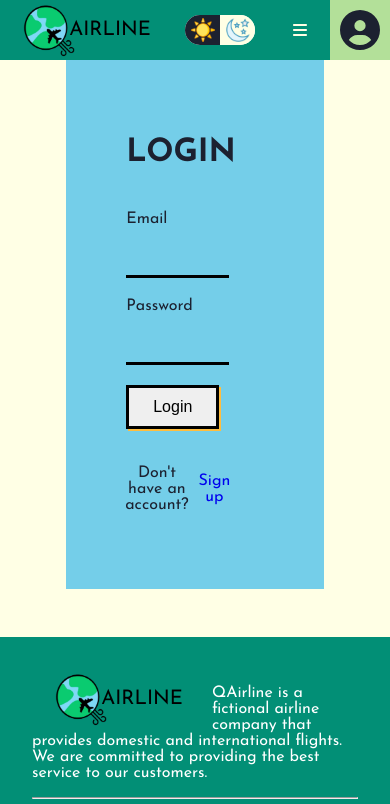
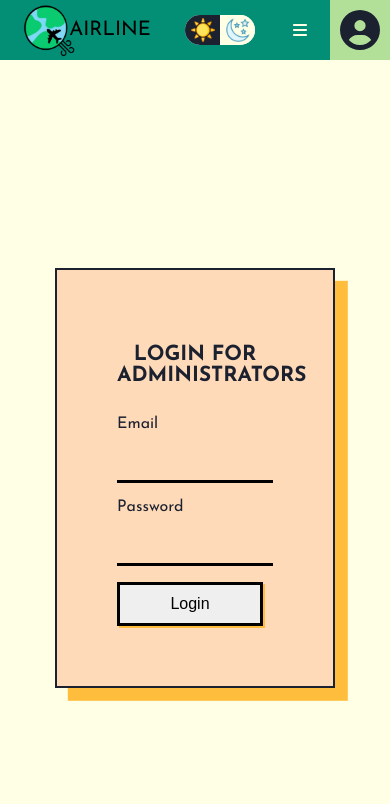
Before and after one commit to HAnguyen-119/QAirline, a React (Vite) app: page /login in a window 390 px wide. Shown: the top 804 px of the page. Built offline with nearby package versions, Linux system fonts and the light colour scheme; a web font is replaced by a local one.

Commit message:
[style] subscribe responsive, send subscribe email

```diff
--- a/src/components/Footer/Footer.css
+++ b/src/components/Footer/Footer.css
@@ -64,3 +64,13 @@ footer a {
 .award-img > img {
     width: 20%;
 }
+
+@media (max-width: 768px) {
+    .footer-links {
+        flex-direction: column;
+        gap: 1rem;
+    }
+    .phone-links {
+        text-align: end;
+    }
+}
--- a/src/components/Form/Form.css
+++ b/src/components/Form/Form.css
@@ -4,13 +4,6 @@
     justify-content: center;
     background-size: cover;
     background-repeat: no-repeat;
-}
-
-.form>.inner {
-    width: 66%;
-    margin: auto;
-    background: url('../../assets/images/authenticationbackground.jpg') no-repeat;
-    background-size: cover;
 }
 
 .form form {
--- a/src/components/Home/Subscribe/Subscribe.css
+++ b/src/components/Home/Subscribe/Subscribe.css
@@ -3,7 +3,6 @@
     width: 80%;
     margin-left: auto;
     margin-right: auto;
-    height: 250px;
     border-radius: 20px;
     overflow: hidden;
     display: flex;
@@ -13,6 +12,7 @@
     background-image: url('https://izitour.com/media/imglib/nha-trang-tru-beach-1.webp');
     background-size: cover;
     background-position: center;
+    padding: 2rem 0;
 }
 
 .subscribeContainer.dark {
@@ -27,7 +27,6 @@
 
 .subscribe {
     width: 50%;
-    height: 70%;
     margin-right: 10%;
     border: none;
     border-radius: 10px;
@@ -37,6 +36,12 @@
     justify-content: center;
     flex-direction: column;
     margin-left: 30px;
+    padding: 1rem 0;
+    opacity: 0.8;
+}
+
+.form-wrapper.subscribe>input {
+    width: 50%;
 }
 
 .subscribe.dark {
@@ -53,7 +58,6 @@
 
     .subscribe {
         width: 60%;
-        height: 50%;
         margin: 0;
     }
 
@@ -61,4 +65,8 @@
         margin: 0;
         width: 100%;
     }
+
+    .form-wrapper.subscribe>input {
+        width: 70%;
+    }
 }
--- a/src/components/Home/Subscribe/Subscribe.jsx
+++ b/src/components/Home/Subscribe/Subscribe.jsx
@@ -1,17 +1,33 @@
+import {useState} from "react";
+import {sendEmailWithText} from "../../../utils/SendEmail.js";
+
 import ('./Subscribe.css')
 
 export default function Subscribe({isLightMode}) {
+    const [email, setEmail] = useState("");
+
+    const handleSubscribe = () => {
+        const subject = "SUBSCRIBE SUCCESSFULLY!!";
+        const title = "Subscribe";
+        const text = "You have successfully subscribed to QAirline, QAirline will bring our customers best experience!";
+        const to_email = email;
+        const name = "sir/madam";
+        sendEmailWithText(to_email, name, subject, title, text);
+        alert("Subscribed successfully, please check your email for more information!");
+        document.querySelector("input").value = "";
+    }
+
     return (
         <div className={`subscribeContainer${isLightMode ? "" : " dark"}`} >
             <h1 style={{color :"var(--light)"}}>Never miss an offer</h1>
-            <div className={`subscribe${isLightMode ? "" : " dark"}`}>
+            <div className={`form-wrapper subscribe${isLightMode ? "" : " dark"}`}>
                 <h2>Subscribe now !</h2>
-                <input className="josefin-sans" type="text" placeholder="Email address"/>
+                <input className="josefin-sans" type="text" placeholder="Email address" onChange={(e) => setEmail(e.target.value)}/>
                 <div style={{display: "flex"}}>
                     <input type="checkbox"/>
                     <p>I would like to get offers and news from QAirline</p>
                 </div>
-                <button>Subscribe</button>
+                <button className='button' onClick={handleSubscribe}>Subscribe</button>
             </div>
         </div>
     )
--- a/src/layouts/AdminLayout.css
+++ b/src/layouts/AdminLayout.css
@@ -6,6 +6,7 @@
     gap : 3rem;
     background-color: var(--light);
     color: var(--dark);
+    min-height: 100%;
 }
 
 .mainPage.dark {
--- a/src/pages/Login/Login.css
+++ b/src/pages/Login/Login.css
@@ -2,3 +2,36 @@ button:disabled {
   background-color: #ccc;
   cursor: not-allowed;
 }
+
+
+
+.inner {
+    display: flex;
+    justify-content: center;
+    align-items: center;
+    height: 100vh;
+    width: 100%;
+}
+
+.inner>.login {
+    display: flex;
+    flex-direction: column;
+    gap: 1rem;
+    border: 2px solid;
+    background: var(--booking-light);
+    box-shadow: 0.8rem 0.8rem 0 0 #ffbd3e;
+}
+
+.dark .inner>.login {
+    background: var(--booking-dark);
+}
+
+@media (max-width: 768px) {
+    .form .login h1 {
+        font-size: 1.3rem;
+    }
+
+    .form .login label, .form .login input {
+        font-size: 1rem
+    }
+}
--- a/src/pages/Login/Login.jsx
+++ b/src/pages/Login/Login.jsx
@@ -4,6 +4,8 @@ import InputElement from "../../components/Form/InputElement.jsx";
 import "./Login.css";
 import axios from "axios";
 import { useNavigate } from "react-router-dom";
+
+import loginBackground from "../../assets/images/authenticationbackground.jpg";
 
 export default function Login() {
   const [email, setEmail] = useState("");
@@ -38,17 +40,17 @@ export default function Login() {
       console.log(response.data);
 
       if (response.status === 200) {
-        alert("Đăng nhập thành công!");
+        alert("Login succesfully!");
         sessionStorage.setItem("token", response.data.access_token);
         navigate("/admin");
       }
     } catch (error) {
       if (error.response) {
-        setError("Sai tên đăng nhập hoặc mật khẩu.");
+        setError("Wrong username or password, please try again!");
       } else if (error.request) {
-        setError("Không thể kết nối đến máy chủ. Vui lòng thử lại.");
+        setError("Can't send request to server, please retry!");
       } else {
-        setError("Đã có lỗi xảy ra. Vui lòng thử lại.");
+        setError("Some errors occurred, please try again later!");
       }
     } finally {
       setLoading(false);
@@ -58,8 +60,8 @@ export default function Login() {
   return (
     <div className="form">
       <div className="inner">
-        <form onSubmit={handleSubmit}>
-          <h1>LOGIN</h1>
+        <form className='login' onSubmit={handleSubmit}>
+          <h1 className='login-title' >LOGIN FOR ADMINISTRATORS</h1>
           <InputElement
             htmlFor="email"
             description="Email"
@@ -80,11 +82,6 @@ export default function Login() {
           <button className="button" type="submit" disabled={loading}>
             Login
           </button>
-
-          <div className="switch">
-            <p>Don't have an account?</p>
-            <NavLink to="/signup">Sign up</NavLink>
-          </div>
         </form>
       </div>
     </div>
--- a/src/pages/User/Booking/FlightConfirmation/FlightConfirmation.jsx
+++ b/src/pages/User/Booking/FlightConfirmation/FlightConfirmation.jsx
@@ -96,11 +96,6 @@ export default function FlightConfirmation() {
                                 <p>${outboundTax}</p>
                                 <HorizontalRule/>
                             </div>
-                            <div className='summary-comp'>
-                                <strong>Discounts</strong>
-                                <p>0</p>
-                                <HorizontalRule/>
-                            </div>
                         </DivContainer>
                         {tripType === 'round-trip' && (
                             <DivContainer parentClass={'summary-item'}>
@@ -112,11 +107,6 @@ export default function FlightConfirmation() {
                                 <div className='summary-comp'>
                                     <strong>Tax</strong>
                                     <p>${returnTax}</p>
-                                    <HorizontalRule/>
-                                </div>
-                                <div className='summary-comp'>
-                                    <strong>Discounts</strong>
-                                    <p>0</p>
                                     <HorizontalRule/>
                                 </div>
                             </DivContainer>
--- a/src/pages/User/Booking/Payment/Payment.jsx
+++ b/src/pages/User/Booking/Payment/Payment.jsx
@@ -34,8 +34,8 @@ export default function Payment() {
     const handleCheckLater = () => {
         const subject = 'THANK YOU!';
         const title = 'Payment';
-        const text = `Your booking code is: ${state.code}. Please show your ticket to the staff before enter the area. Wish you and your family have a great trip!`;
-        sendEmailWithText({email: booking.email, name: booking.passengers[0].lastname, subject: subject, title: title, text: text})
+        const text = `Your booking code is: ${booking.code}. Please show your ticket to the staff before enter the area. You can get the ticket in the outer lobby on the left hand side near the GE2 building door. Please show your identify card or passport to get the ticket. Wish you and your family have a great trip!`;
+        sendEmailWithText(booking.email, booking.passengers[0].lastname, subject, title, text)
         navigate('/booking');
     }
     return (
--- a/src/pages/User/Booking/TravelerInfo/Traveler.css
+++ b/src/pages/User/Booking/TravelerInfo/Traveler.css
@@ -117,3 +117,7 @@
 .passenger-info, .contact-info {
     width: 80%;
 }
+
+.dark .passenger-info {
+    background-color: var(--booking-dark);
+}
--- a/src/utils/SendEmail.js
+++ b/src/utils/SendEmail.js
@@ -31,15 +31,6 @@ export function sendCancelNotification(email, name, code) {
 }
 
 export function sendEmailWithText(email, name, subject, title, text) {
-    console.log(email)
-    const templateParams = {
-        to_email: email,
-        username: name,
-        subject: subject,
-        title: title,
-        text: text,
-    };
-
     emailjs.send("c2VydmljZV9zb3dpejM5","czlheWh4ZA==",{
         title: title,
         username: name,
```
Also changed, not shown: src/assets/images/login_background.jpg (added).
